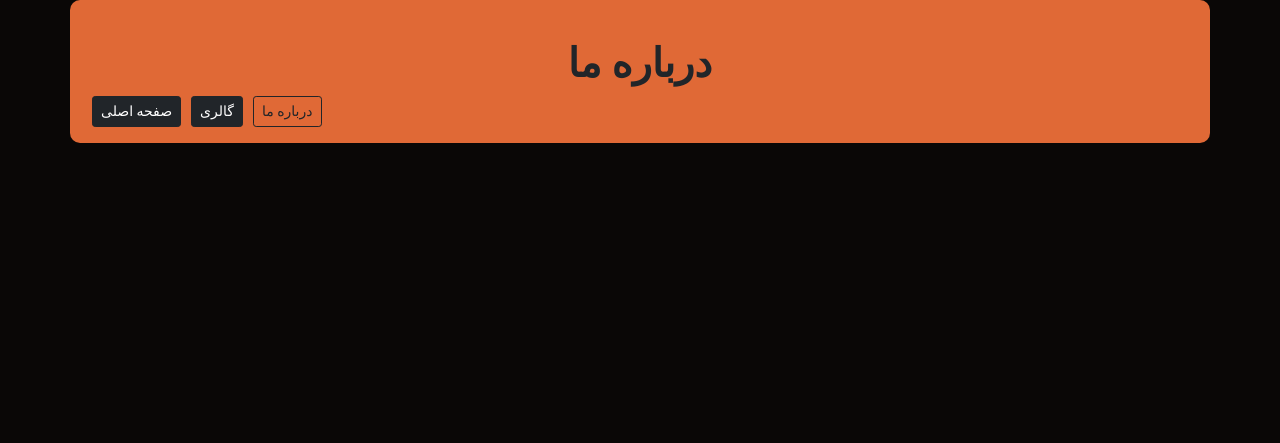
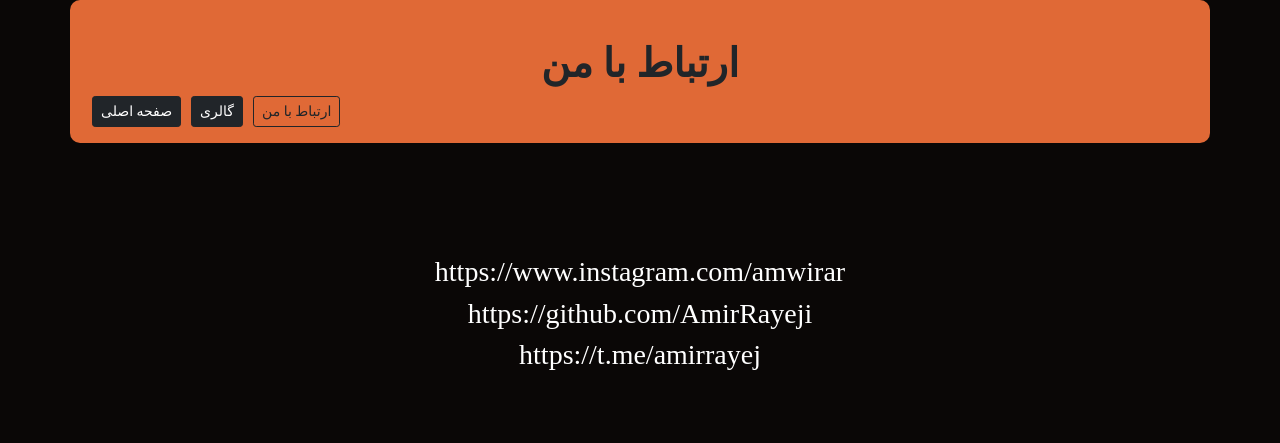
Before and after one commit to AmirRayeji/Symphony_Site, a Django app: page /about in a window 1280 px wide. Shown: the top 443 px of the page. Run offline with Django 4.2, Linux system fonts and the light colour scheme; some libraries are stand-ins or nearby versions.

Commit message:
upgrade music files

```diff
--- a/music/templates/music/_base.html
+++ b/music/templates/music/_base.html
@@ -24,7 +24,7 @@
             <ul class="btnul">
                 <li><a class="btn btn-dark btn-sm" href="/">صفحه اصلی</a></li>
                 <li><a class="btn btn-dark btn-sm" href="/gallery">گالری</a></li>
-                <li><a class="btn btn-outline-dark btn-sm" href="/about">درباره ما</a></li>
+                <li><a class="btn btn-outline-dark btn-sm" href="/about">ارتباط با من</a></li>
             </ul>
         </div>
 
--- a/music/templates/music/about.html
+++ b/music/templates/music/about.html
@@ -1,11 +1,11 @@
 {% extends "music/_base.html" %}
 
 {% block titlepage %}
-   <b>درباره ما</b>
+   <b>ارتباط با من</b>
 {% endblock %}
 
 {% block mainContent %}
-    <!-- <div class="container mt-5" dir="rtl">
+    <div class="container mt-5" dir="rtl">
         <div class="">
             <div class="">
                 <div class="d-flex justify-content-center">
@@ -16,9 +16,15 @@
                 </div>
 
                 <div class="d-flex justify-content-center">
-                    <div class="my-3 p-5 w-sm-75 w-100"></div>
+                    <div class="my-3 p-5 w-sm-75 w-100">
+                            <a class="text-decoration-none" href="https://www.instagram.com/amwirar"><h3 style="color: white; text-align: center;">https://www.instagram.com/amwirar</h3></a>
+                            <span></span>
+                            <a class="text-decoration-none" href="https://github.com/AmirRayeji"><h3 style="color: white; text-align: center;">https://github.com/AmirRayeji</h3></a>
+                            <span></span>
+                            <a class="text-decoration-none" href="https://t.me/amirrayej"><h3 style="color: white; text-align: center;">https://t.me/amirrayej</h3></a>
+                    </div>
                 </div>
             </div>
         </div>
-    </div> -->
+    </div>
 {% endblock %}
--- a/music/templates/music/music_detail.html
+++ b/music/templates/music/music_detail.html
@@ -1,7 +1,7 @@
 {% extends "music/_base.html" %}
 
 {% block titlepage %}
-    <b>جزئیات {{ musicdetail.name }}</b>
+    <b>بیوگرافی {{ musicdetail.singer }}</b>
 {% endblock %}
 
 {% block mainContent %}
```
Also changed, not shown: db.sqlite3, 10 other files.
